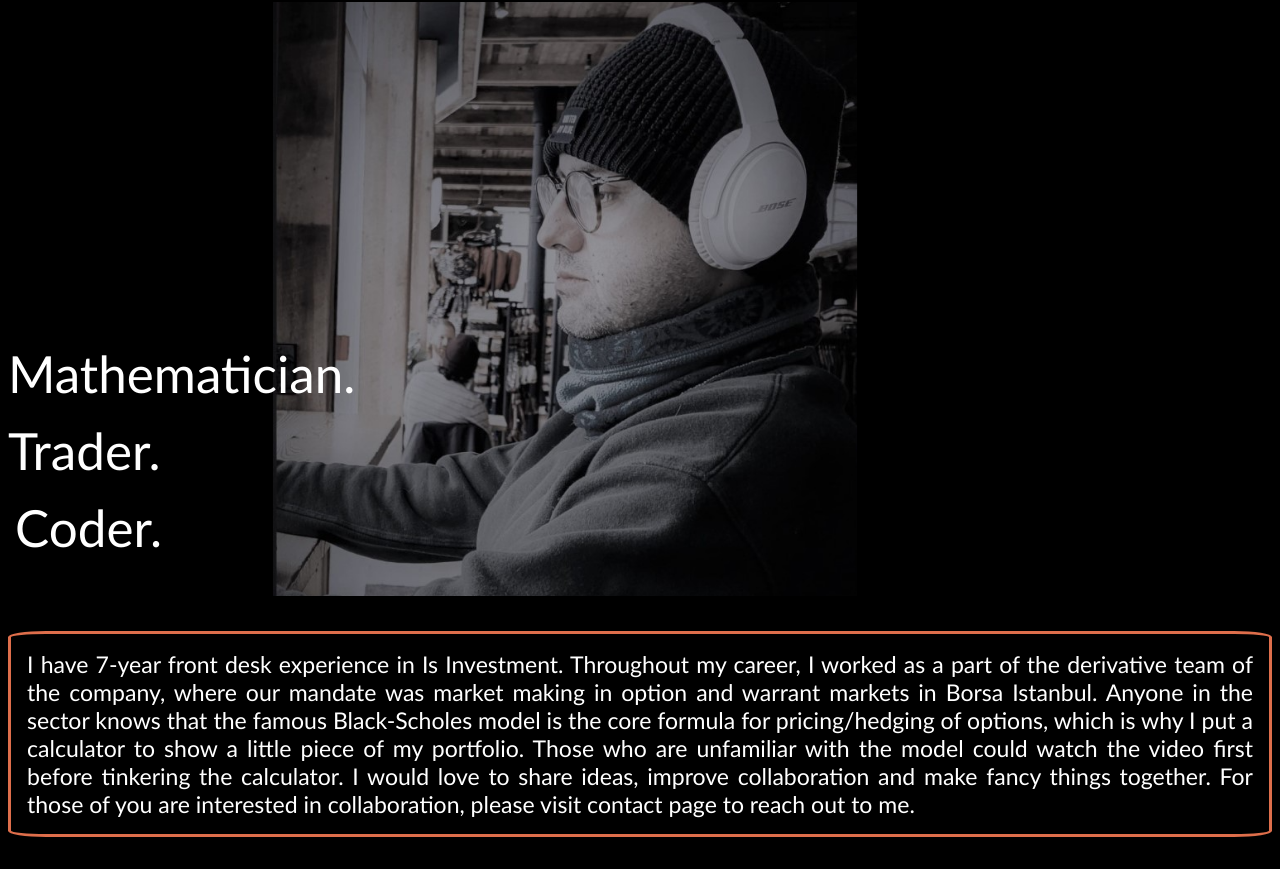
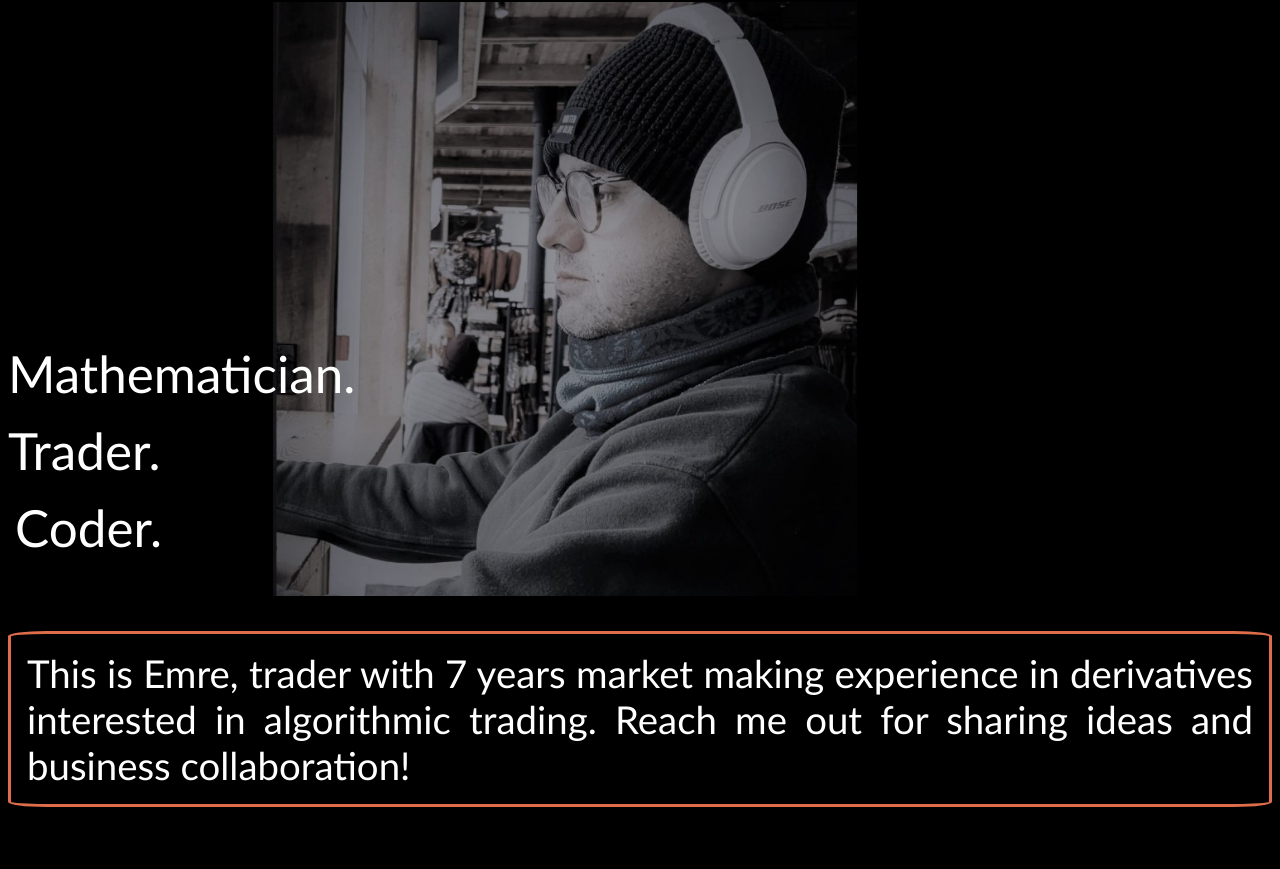
Before and after one commit to eunver/MyPage, a plain HTML site: page index.html in a window 1280 px wide. Shown: the part 353-1222 px from the top of the page. After the commit the page ends 1192 px from the top, so only its background shows below. Drawn offline with Linux system fonts and the light colour scheme.

Commit message:
business

```diff
--- a/index.html
+++ b/index.html
@@ -33,14 +33,9 @@
                     </div>
                   </div>
                   <div id="businesstext">
-                    I have 7-year front desk experience in Is Investment.
-                    Throughout my career, I worked as a part of the derivative team of the company, where our mandate was
-                    market making in option and warrant markets in Borsa Istanbul. Anyone in the sector knows that the famous
-                    Black-Scholes model is the core formula for pricing/hedging of options, which is why I put a
-                    calculator to show a little piece of my portfolio. Those who are unfamiliar with the model could watch
-                    the video first before tinkering the calculator.
-                    I would love to share ideas, improve collaboration and make fancy things together.
-                    For those of you are interested in collaboration, please visit contact page to reach out to me.
+                   This is Emre, trader with 7 years market making experience in derivatives interested in
+                   algorithmic trading.
+                  Reach me out for sharing ideas and business collaboration!
                 </div>
                 <script src="script.js"></script>
         </body>
--- a/style.css
+++ b/style.css
@@ -320,7 +320,7 @@ font-size: large;
 /*business page styles*/
 #businesstext{
   padding:1rem 1rem;
-  font-size:1.8vw;
+  font-size:3vw;
   text-align: justify;
   margin: 2rem auto;
   width: 100%;
```
